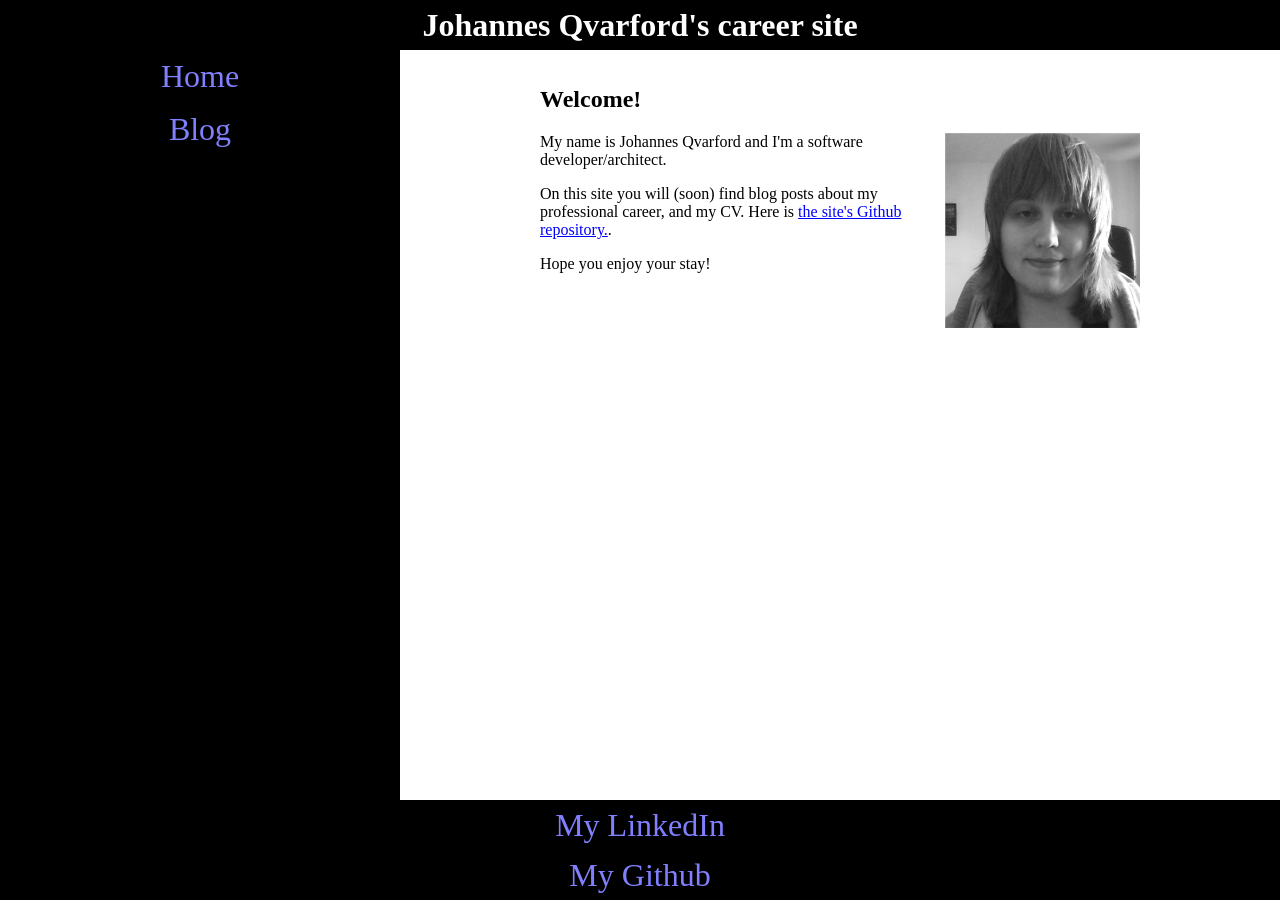
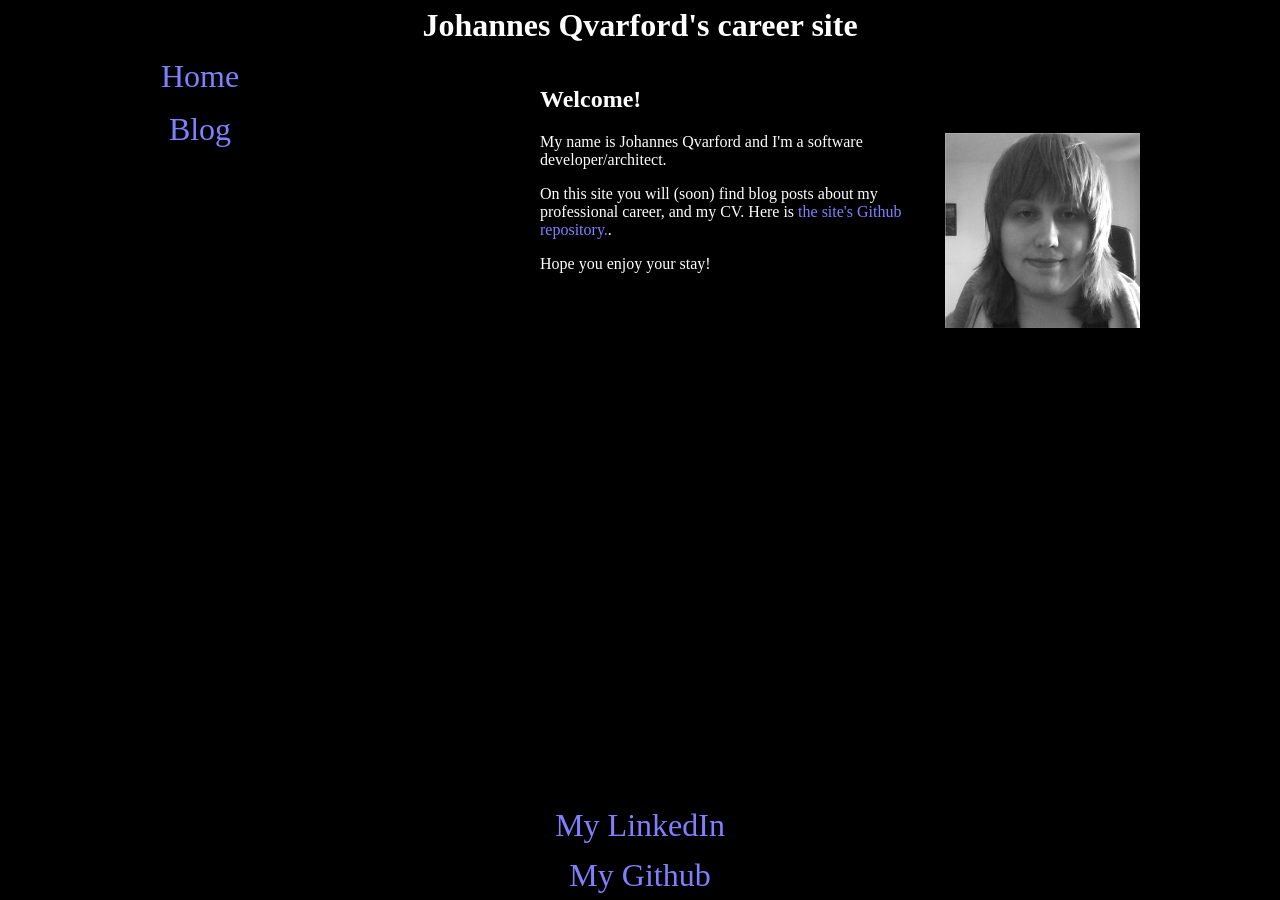
Before and after one commit to johannes-qvarford/johannes-qvarford.github.io, a Jekyll site: the page built from index.html, in a window 1280 px wide. Built offline with Jekyll 4.4.1, drawn with Linux system fonts in a browser that asks for light colours.

```diff
--- a/_sass/layout.scss
+++ b/_sass/layout.scss
@@ -68,18 +68,7 @@ footer {
 
 main {
   grid-area: main;
-  background: white;
-  color: black;
   padding: 16px;
-}
-
-main a {
-  text-decoration: underline;
-  color: #0000FF;
-}
-
-main a:visited {
-  color: #690d6d;
 }
 
 article {
```
Also changed, not shown: README.md, 3 other files.
